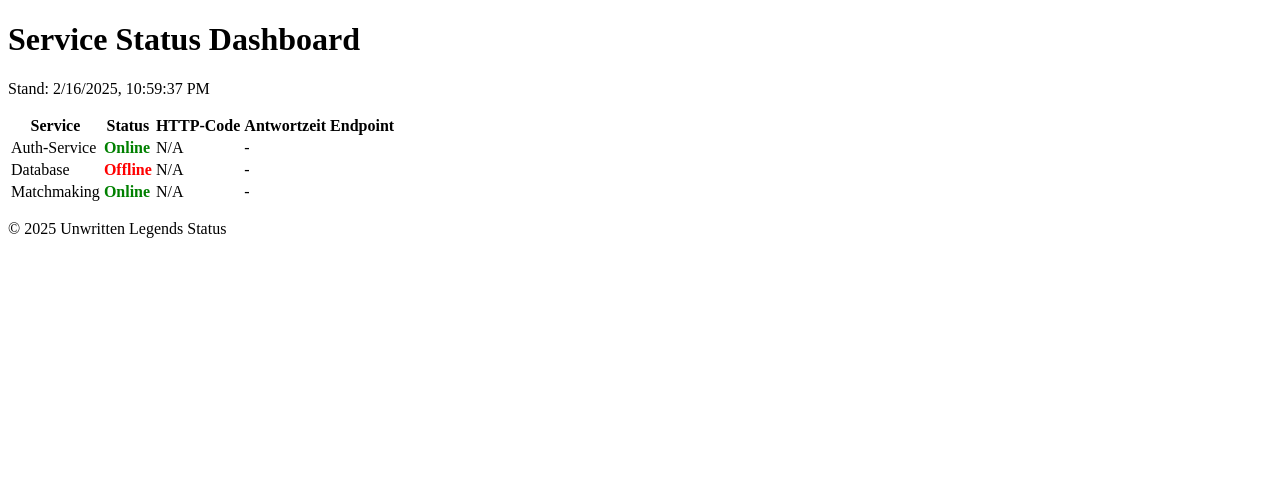
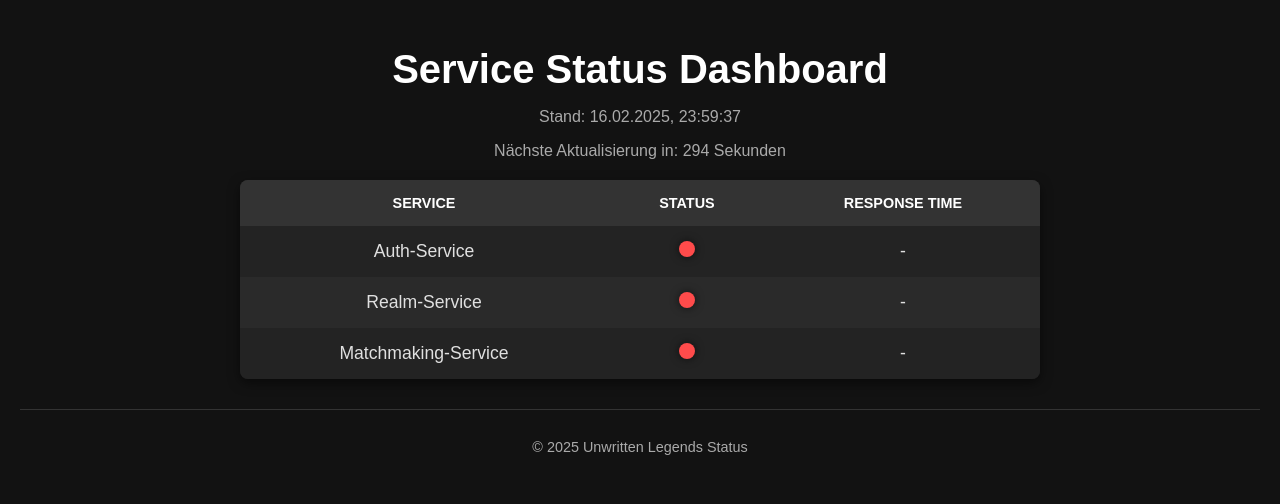
Before and after one commit to Sternenwarte88/Unwritten-Legends-Backend, a Node server app: page / in a window 1280 px wide. Shown: the top 504 px of the page. Run offline with Node 20, Linux system fonts and the light colour scheme.

Commit message:
made UI pretty

```diff
--- a/frontend_module/public/style.css
+++ b/frontend_module/public/style.css
@@ -1,23 +1,127 @@
+/* === Allgemeine Styles === */
+body {
+  font-family: Arial, sans-serif;
+  background-color: #121212;
+  color: #e0e0e0;
+  padding: 20px;
+  margin: 0;
+  box-sizing: border-box;
+}
+
+h1 {
+  font-size: 2.5em;
+  color: #ffffff;
+  text-align: center;
+  margin-bottom: 10px;
+}
+
+p {
+  text-align: center;
+  color: #aaaaaa;
+}
+
+/* === Tabelle === */
+table {
+  width: 100%;
+  border-collapse: collapse;
+  margin: 20px auto;
+  box-shadow: 0px 0px 15px rgba(0, 0, 0, 0.3);
+  background-color: #1e1e1e;
+  border-radius: 8px;
+  overflow: hidden;
+}
+
+th,
+td {
+  padding: 15px;
+  text-align: center;
+}
+
+th {
+  background-color: #2c2c2c;
+  color: #ffffff;
+  font-weight: bold;
+}
+
+tr:nth-child(even) {
+  background-color: #2a2a2a;
+}
+
+tr:nth-child(odd) {
+  background-color: #232323;
+}
+
+/* === Status-Badges === */
 .online {
-    color: green;
+  color: #00ff88;
   font-weight: bold;
 }
 
 .offline {
-    color: red;
+  color: #ff4b4b;
   font-weight: bold;
 }
 
 .issue {
-    color: orange;
+  color: #ffcc00;
   font-weight: bold;
 }
 
-  a {
-    color: #0066cc;
-    text-decoration: none;
+/* === Footer === */
+footer {
+  text-align: center;
+  font-size: 0.9em;
+  color: #888888;
+  padding: 15px;
+  margin-top: 30px;
+  border-top: 1px solid #333333;
 }
 
-  a:hover {
-    text-decoration: underline;
+/* === Ampel-Icons für Status === */
+.status-bulb {
+  display: inline-block;
+  width: 16px;
+  height: 16px;
+  border-radius: 50%;
+  margin: 0 auto;
+  box-shadow: 0 0 8px rgba(0, 0, 0, 0.6);
 }
+
+.online {
+  background-color: #00ff88;
+}
+
+.offline {
+  background-color: #ff4b4b;
+}
+
+.issue {
+  background-color: #ffcc00;
+}
+
+/* === Tabelle verbessern === */
+table {
+  width: 80%;
+  max-width: 800px;
+  margin: 20px auto;
+  border-collapse: collapse;
+  box-shadow: 0px 4px 12px rgba(0, 0, 0, 0.5);
+  border-radius: 8px;
+  overflow: hidden;
+}
+
+th {
+  background-color: #333333;
+  color: #ffffff;
+  text-transform: uppercase;
+  font-size: 0.9em;
+}
+
+td {
+  font-size: 1.1em;
+}
+
+tr:hover {
+  background-color: #2e2e2e;
+  transition: background-color 0.3s ease-in-out;
+}
--- a/frontend_module/src/app.ts
+++ b/frontend_module/src/app.ts
@@ -1,33 +1,58 @@
 import express from 'express';
 import path from 'path';
+import { checkApiStatus } from './services/apistatus';
 
 const app = express();
 const port = 80;
 
-// 📌 Views und Static aus `dist/` nutzen
+// 📌 Cache für Status
+let servicesCache: any[] = [];
+let nextUpdateTimestamp = Date.now() + 300000; // 5 Minuten ab jetzt
+
+// 📌 Funktion zur Statusaktualisierung
+async function updateServices() {
+  servicesCache = await checkApiStatus();
+  nextUpdateTimestamp = Date.now() + 300000; // Nächste Abfrage in 5 Minuten
+}
+
+// 📌 Starte sofort die erste Abfrage
+updateServices();
+
+// 📌 Alle 5 Minuten automatisch aktualisieren
+setInterval(updateServices, 300000);
+
+// 📌 Views und Public
 app.set('views', path.join(__dirname, 'views'));
 app.set('view engine', 'ejs');
-
-// 📌 Statische Dateien (CSS) aus `dist/public`
 app.use('/public', express.static(path.join(__dirname, 'public')));
 
-// Beispiel-Daten
-const services = [
-  { name: 'Auth-Service', status: 'Online' },
-  { name: 'Database', status: 'Offline' },
-  { name: 'Matchmaking', status: 'Online' }
-];
+// get date in german format
 
-// Startseite-Route
+const getDate = () => {
+  return new Date().toLocaleString('de-DE', {
+    year: 'numeric',
+    month: '2-digit',
+    day: '2-digit',
+    hour: '2-digit',
+    minute: '2-digit',
+    second: '2-digit',
+    hour12: false,
+    timeZone: 'Europe/Berlin'
+  });
+};
+
+// 📌 Startseite
 app.get('/', (req, res) => {
+  const remainingTime = Math.max(0, Math.floor((nextUpdateTimestamp - Date.now()) / 1000));
   res.render('index', {
     title: 'Service Status Dashboard',
-    date: new Date().toLocaleString(),
-    services: services
+    date: getDate(),
+    services: servicesCache,
+    nextUpdate: remainingTime
   });
 });
 
-// Server starten
+// 📌 Server starten
 app.listen(port, () => {
   console.log(`🚀 Status-Dashboard läuft auf http://localhost:${port}`);
 });
--- a/frontend_module/src/views/index.ejs
+++ b/frontend_module/src/views/index.ejs
@@ -2,44 +2,61 @@
 <html lang="en">
   <head>
     <meta charset="UTF-8" />
+    <meta name="viewport" content="width=device-width, initial-scale=1.0" />
     <title><%= title %></title>
-    <link rel="stylesheet" href="public/style.css" />
+    <link rel="stylesheet" href="/public/style.css" />
   </head>
   <body>
+    <!-- Header mit Titel, Datum und Countdown -->
     <header>
       <h1><%= title %></h1>
       <p>Stand: <%= date %></p>
+      <p>Nächste Aktualisierung in: <span id="countdown"><%- nextUpdate %></span> Sekunden</p>
     </header>
 
+    <!-- Status-Tabelle -->
     <main>
       <table>
         <thead>
           <tr>
             <th>Service</th>
             <th>Status</th>
-            <th>HTTP-Code</th>
-            <th>Antwortzeit</th>
-            <th>Endpoint</th>
+            <th>Response Time</th>
           </tr>
         </thead>
         <tbody>
           <% services.forEach(service => { %>
           <tr>
             <td><%= service.name %></td>
-            <td class="<%= service.status.toLowerCase() %>"><%= service.status %></td>
-            <td><%= service.code || 'N/A' %></td>
-            <td><%= service.responseTime ? service.responseTime + 'ms' : '-' %></td>
             <td>
-              <a href="<%= service.url %>" target="_blank"><%= service.url %></a>
+              <span class="status-bulb <%= service.status.toLowerCase() %>"></span>
             </td>
+            <td><%= service.responseTime ? service.responseTime + ' ms' : '-' %></td>
           </tr>
           <% }) %>
         </tbody>
       </table>
     </main>
 
+    <!-- Footer -->
     <footer>
       <p>© 2025 Unwritten Legends Status</p>
     </footer>
+
+    <!-- Countdown & Auto-Refresh Script -->
+    <script>
+      var countdown = Number('<%- nextUpdate %>');
+      const countdownElement = document.getElementById('countdown');
+
+      function updateCountdown() {
+        countdown--;
+        countdownElement.textContent = countdown;
+        if (countdown <= 0) {
+          location.reload(); // Seite neu laden, wenn Countdown abgelaufen
+        }
+      }
+
+      setInterval(updateCountdown, 1000);
+    </script>
   </body>
 </html>
```
Lines whose indentation alone changed are shown as unchanged.
